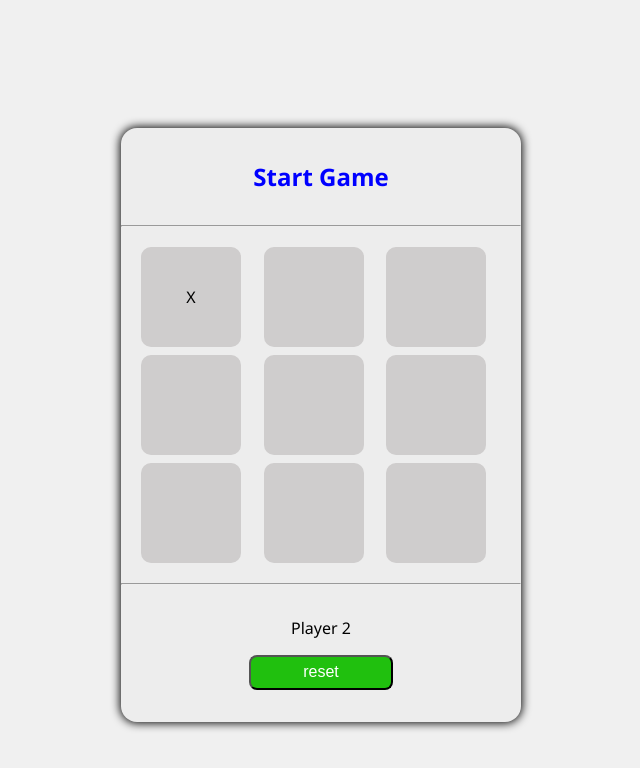
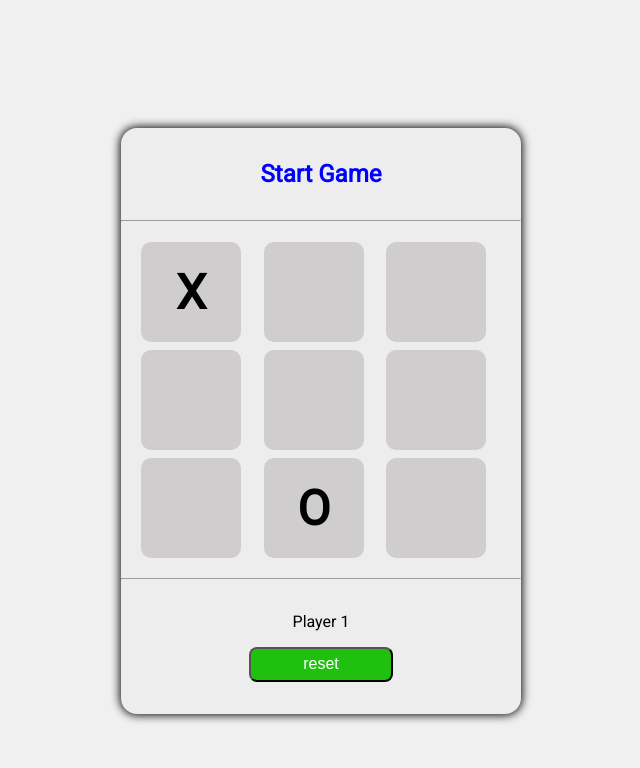
Before and after one commit to get-u-a-me/TicTacToe, a plain HTML site: page index.html in a window 1280 px wide. Both pictures are taken after a click on the element 510 px from the left and 297 px from the top of the page. Shown: the whole page, without its empty margins (319-959 px from the left). Drawn offline with Linux system fonts and the light colour scheme.

Commit message:
added computer logic added draw added bug while draw

```diff
--- a/javascript.js
+++ b/javascript.js
@@ -4,12 +4,13 @@ const winnerLabel = document.querySelector(".winner");
 const currentPlayerLabel = document.querySelector(".currentplayer");
 
 fields.forEach((item) => item.addEventListener("click", (e) => {
-    if (GameManager.getWin() === true) return;
+    if (GameManager.getWin()) return;
     if (item.textContent !== "") return;
+    if (GameManager.getCurrentPlayerSign() !== "X") return;
 
-    item.textContent = GameManager.getCurrentPlayerSign();
     GameManager.makeMove(item.id);
-}))
+}));
+
 
 resetBtn.addEventListener("click", () => {
     Gameboard.reset();
@@ -37,12 +38,20 @@ const Gameboard = (() => {
                 field[b] === field[c]
             ) {
                 GameManager.setWin(true);
-                winnerLabel.textContent = GameManager.getCurrentPlayerName()+ " wins";
+                winnerLabel.textContent = GameManager.getCurrentPlayerName() + " wins";
                 currentPlayerLabel.textContent = "Press to restart"
                 GameManager.setCurrentPlayer();
                 return true;
             }
         }
+
+        if (!field.includes(" ")) {
+            winnerLabel.textContent = "It's a draw!";
+            currentPlayerLabel.textContent = "Press to restart";
+            GameManager.setWin(true);
+            return null;
+        }
+
         return null
     };
 
@@ -76,6 +85,14 @@ function createPlayer(name, sign) {
     };
 }
 
+function computerMove() {
+    let position;
+    do {
+        position = Math.floor(Math.random() * 9);
+    } while (Gameboard.field[position] !== " ");
+    GameManager.makeMove(position + 1);
+}
+
 const GameManager = (() => {
 
     const player1 = createPlayer("Player 1", "X");
@@ -91,19 +108,25 @@ const GameManager = (() => {
         win = con;
     }
 
+    const makeMove = (position) => {
+        if (win) return;
 
-    const makeMove = (position) => {
-
-        if (Gameboard.field[position - 1] !== "X" && Gameboard.field[position - 1] !== "O") {
+        if (Gameboard.field[position - 1] === " ") {
             Gameboard.field[position - 1] = currentplayer.sign;
-        }
-        Gameboard.checkWinner();
-        if(Gameboard.checkWinner()){
+            fields[position - 1].textContent = currentplayer.sign;
+        } else {
             return;
         }
-        GameManager.switchPlayer();
 
+        if (Gameboard.checkWinner()) return;
+
+        switchPlayer();
+
+        if (getCurrentPlayerSign() === "O" && !win) {
+            setTimeout(() => computerMove(), 300);
+        }
     }
+
 
     const switchPlayer = () => {
         currentplayer = currentplayer.sign === "X" ? player2 : player1;
--- a/style.css
+++ b/style.css
@@ -7,7 +7,7 @@
 }
 
 body {
-    font-family: 'Segoe UI', sans-serif;
+    font-family: Roboto, sans-serif;
     background: #f0f0f0;
     display: grid;
     margin-top: 8rem;
@@ -48,6 +48,8 @@ body {
     border-radius: 10px;
     margin: 4px;
     background-color: #cfcdcd;
+    font-size: 3rem;
+    font-weight: 900;
 }
 
 .field-item:hover {
```
